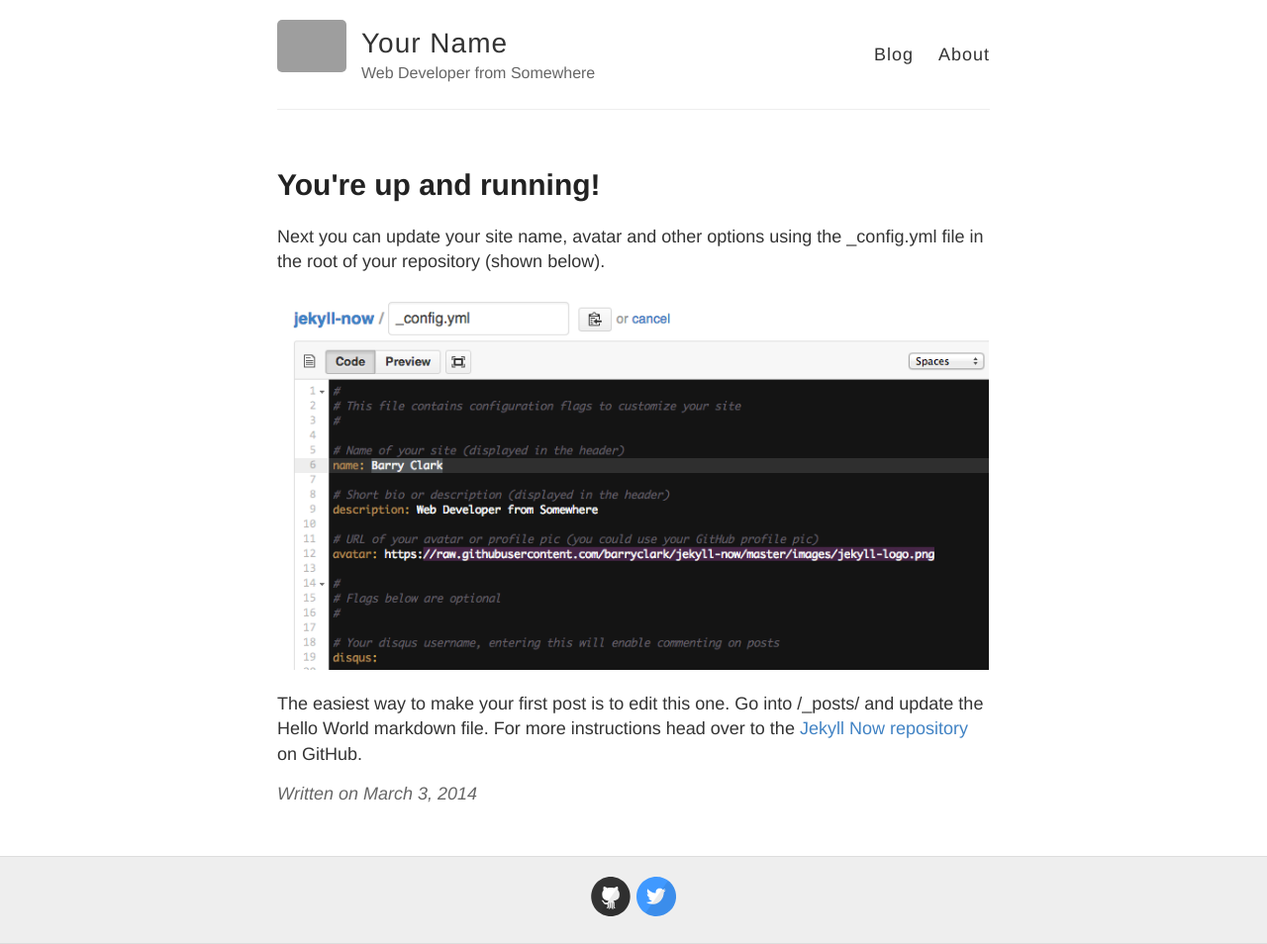
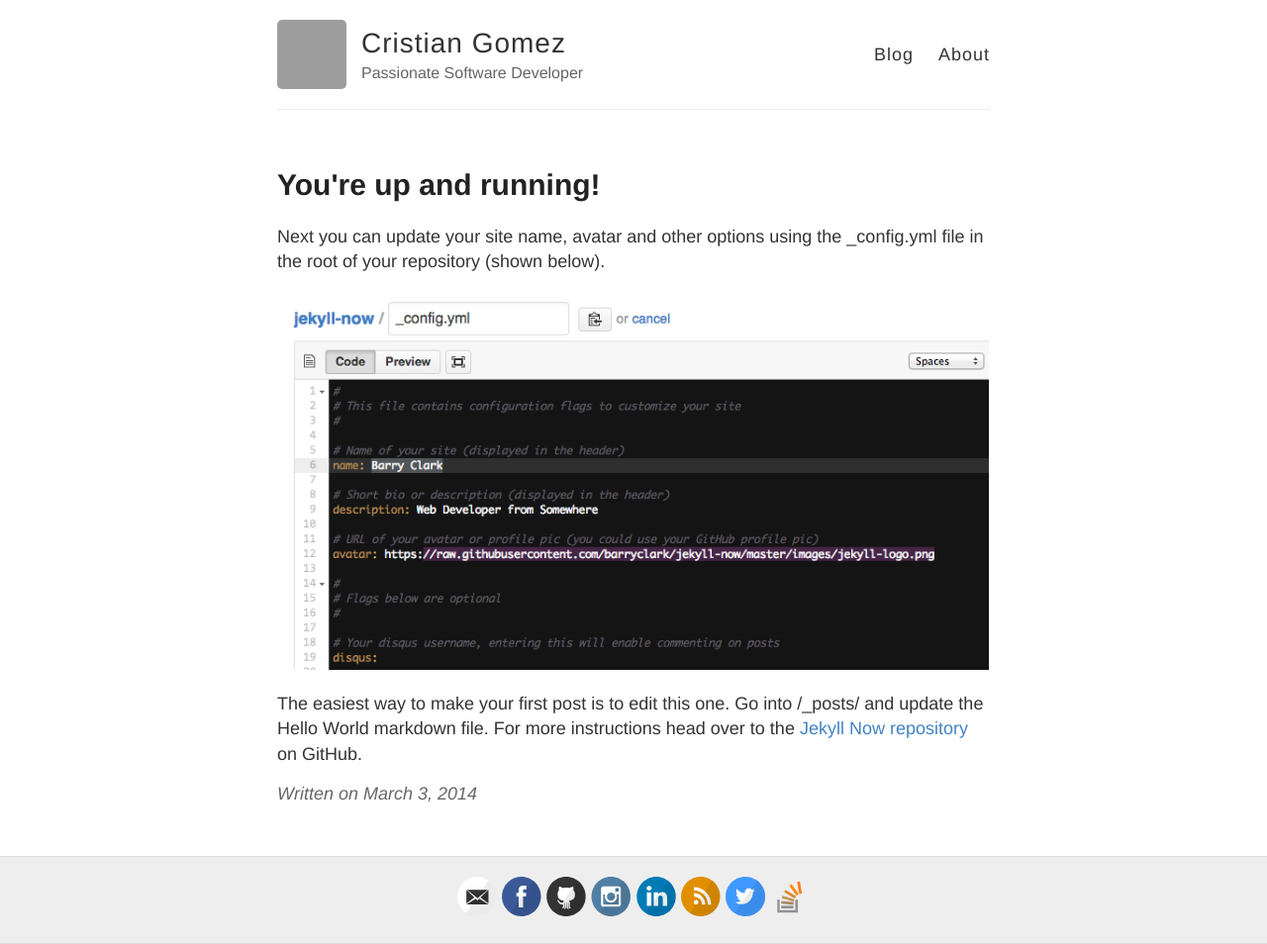
Before and after one commit to chriscoderdr/chriscoderdr, a Jekyll site: the page built from _posts/2014-3-3-Hello-World.md, in a window 1280 px wide. Shown: the whole page at 99% size. Built offline with Jekyll 4.4.1, drawn with Linux system fonts in a browser that asks for light colours; grey boxes are pictures that could not be loaded.

Commit message:
feature: updating config

```diff
--- a/_config.yml
+++ b/_config.yml
@@ -3,13 +3,13 @@
 #
 
 # Name of your site (displayed in the header)
-name: Your Name
+name: Cristian Gomez
 
 # Short bio or description (displayed in the header)
-description: Web Developer from Somewhere
+description: Passionate Software Developer
 
 # URL of your avatar or profile pic (you could use your GitHub profile pic)
-avatar: https://raw.githubusercontent.com/barryclark/jekyll-now/master/images/jekyll-logo.png
+avatar: https://avatars0.githubusercontent.com/u/2073238?s=460&v=4
 
 #
 # Flags below are optional
@@ -18,16 +18,16 @@ avatar: https://raw.githubusercontent.com/barryclark/jekyll-now/master/images/je
 # Includes an icon in the footer for each username you enter
 footer-links:
   dribbble:
-  email:
-  facebook:
+  email: cristian@gomez.rocks
+  facebook: cristian.gomez.m
   flickr:
-  github: barryclark/jekyll-now
-  instagram:
-  linkedin:
+  github: cgomezmendez/cgomezmendez.github.io
+  instagram: cristiangomezm
+  linkedin: cgomezmendez
   pinterest:
-  rss: # just type anything here for a working RSS icon
-  twitter: jekyllrb
-  stackoverflow: # your stackoverflow profile, e.g. "users/50476/bart-kiers"
+  rss: true # just type anything here for a working RSS icon
+  twitter: cgomezmendez
+  stackoverflow: /users/1987977/cristian-gomez # your stackoverflow profile, e.g. "users/50476/bart-kiers"
   youtube: # channel/<your_long_string> or user/<user-name>
   googleplus: # anything in your profile username that comes after plus.google.com/
 
@@ -41,7 +41,7 @@ google_analytics:
 
 # Your website URL (e.g. http://barryclark.github.io or http://www.barryclark.co)
 # Used for Sitemap.xml and your RSS feed
-url:
+url: gomez.rocks
 
 # If you're hosting your site at a Project repository on GitHub pages
 # (http://yourusername.github.io/repository-name)
```
Also changed, not shown: about.md (+1 -1 lines).
